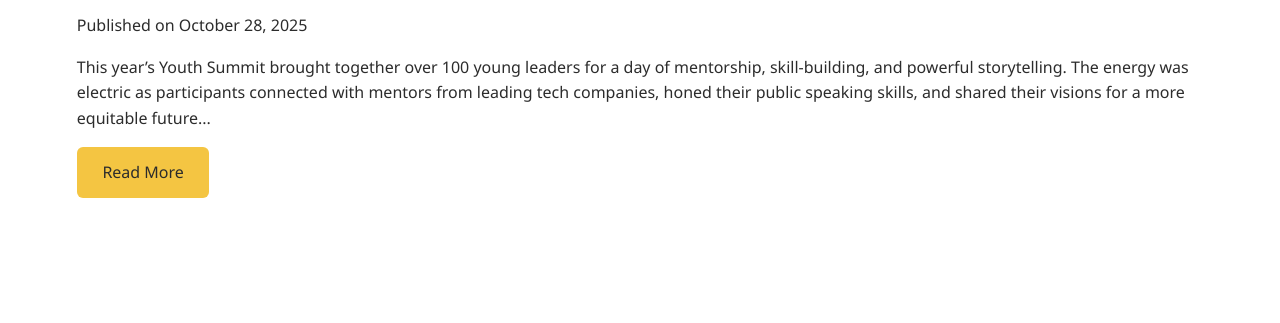
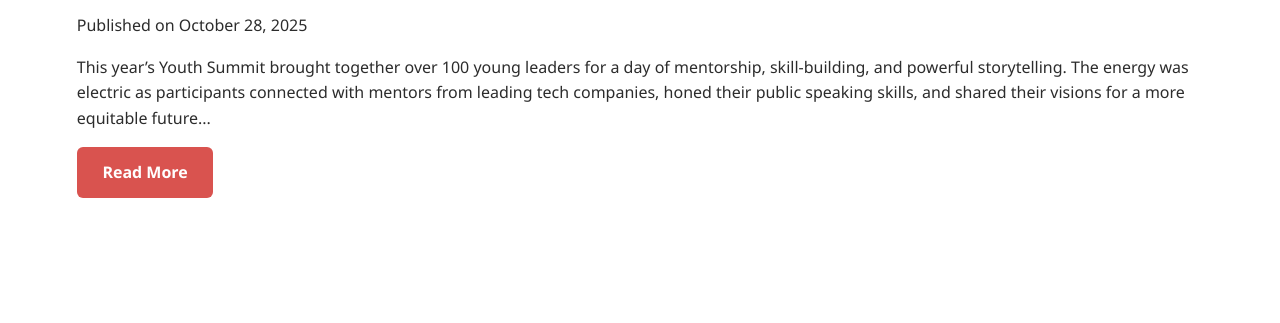
Before and after one commit to josephjem2/globalconnect-site, a website: page news.html in a window 1280 px wide. Shown: the part 609-932 px from the top of the page. Drawn offline with nearby package versions, Linux system fonts and the light colour scheme.

Commit message:
feat: Replace text logo with image logo

```diff
--- a/css/style.css
+++ b/css/style.css
@@ -1,12 +1,13 @@
 
 :root {
-  --primary-color: #007b7f;       /* Deep Teal */
-  --secondary-color: #005f63;     /* Darker Teal */
-  --accent-color: #f4c542;        /* Warm Gold */
+  --primary-color: #103A71;       /* Dark Blue from logo */
+  --secondary-color: #0D2C54;     /* Darker Blue */
+  --accent-color: #F4B942;        /* Yellow from logo */
+  --action-color: #D9534F;        /* Red from logo */
   --text-dark: #2c2c2c;
   --text-light: #ffffff;
   --bg-light: #f5f5f5;
-  --bg-dark: #1a1a1a;
+  --bg-dark: #103A71; /* Using primary color for dark background */
   --font-family: 'Segoe UI', sans-serif;
 }
 
@@ -77,23 +78,24 @@ img {
   padding: 0.8rem 1.6rem;
   font-size: 1rem;
   border-radius: 6px;
-  background-color: var(--primary-color);
-  color: var(--text-light);
+  background-color: var(--accent-color);
+  color: var(--primary-color);
+  font-weight: 600;
   transition: background 0.3s ease;
 }
 
 .btn:hover {
-  background-color: var(--accent-color);
-  color: var(--text-dark);
+  background-color: #e0b030;
+  color: var(--secondary-color);
 }
 
 .btn-secondary {
-  background-color: var(--accent-color);
-  color: var(--text-dark);
+  background-color: var(--action-color);
+  color: var(--text-light);
 }
 
 .btn-secondary:hover {
-  background-color: #e0b030;
+  background-color: #c9302c;
 }
 
 /* Sections */
@@ -158,17 +160,19 @@ section {
 
 .impact-list li {
   background: var(--accent-color);
+  color: var(--primary-color);
   padding: 1rem;
   border-radius: 8px;
   font-size: 1.1rem;
   text-align: center;
+  font-weight: 600;
 }
 
 /* Blockquote */
 blockquote {
   background: var(--bg-light);
   padding: 1rem;
-  border-left: 4px solid var(--primary-color);
+  border-left: 4px solid var(--accent-color);
   font-style: italic;
   max-width: 600px;
   margin: 2rem auto;
--- a/news.html
+++ b/news.html
@@ -90,7 +90,6 @@
     <!-- Footer -->
     <footer data-aos="fade-up">
       <div class="footer-content">
-        <img src="images/logo.png" alt="GlobalConnect Logo" class="logo">
         <p><strong>GlobalConnect</strong> | <strong>Empower to Inspire</strong></p>
         <div class="footer-links">
           <a href="about.html">About</a>
```
Also changed, not shown: index.html (+0 -1 lines), testimonials.html (+1 -0 lines), images/Impact1.jpg (deleted), images/Impact2.jpg (deleted), images/donate-impact.jpg (deleted), images/event-gala.jpg (deleted), images/event-webinar.jpg (deleted), images/featured-event.jpg (deleted), images/help-1.jpg (deleted), images/help-2.jpg (deleted), images/help-3.jpg (deleted), images/hero-2.jpg (deleted), images/impact.jpg (deleted), images/mission-1.jpg (deleted), 3 more files.
